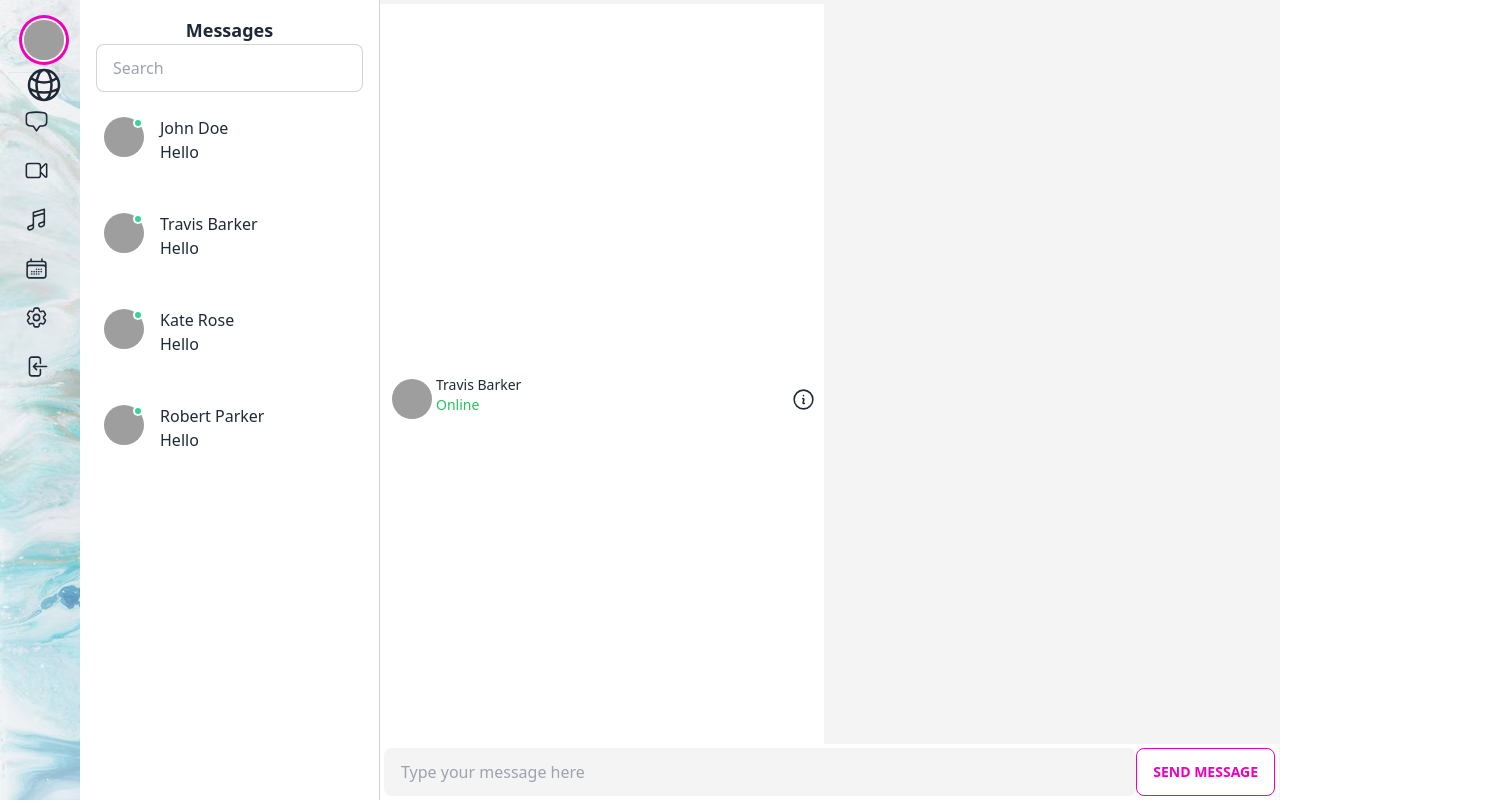
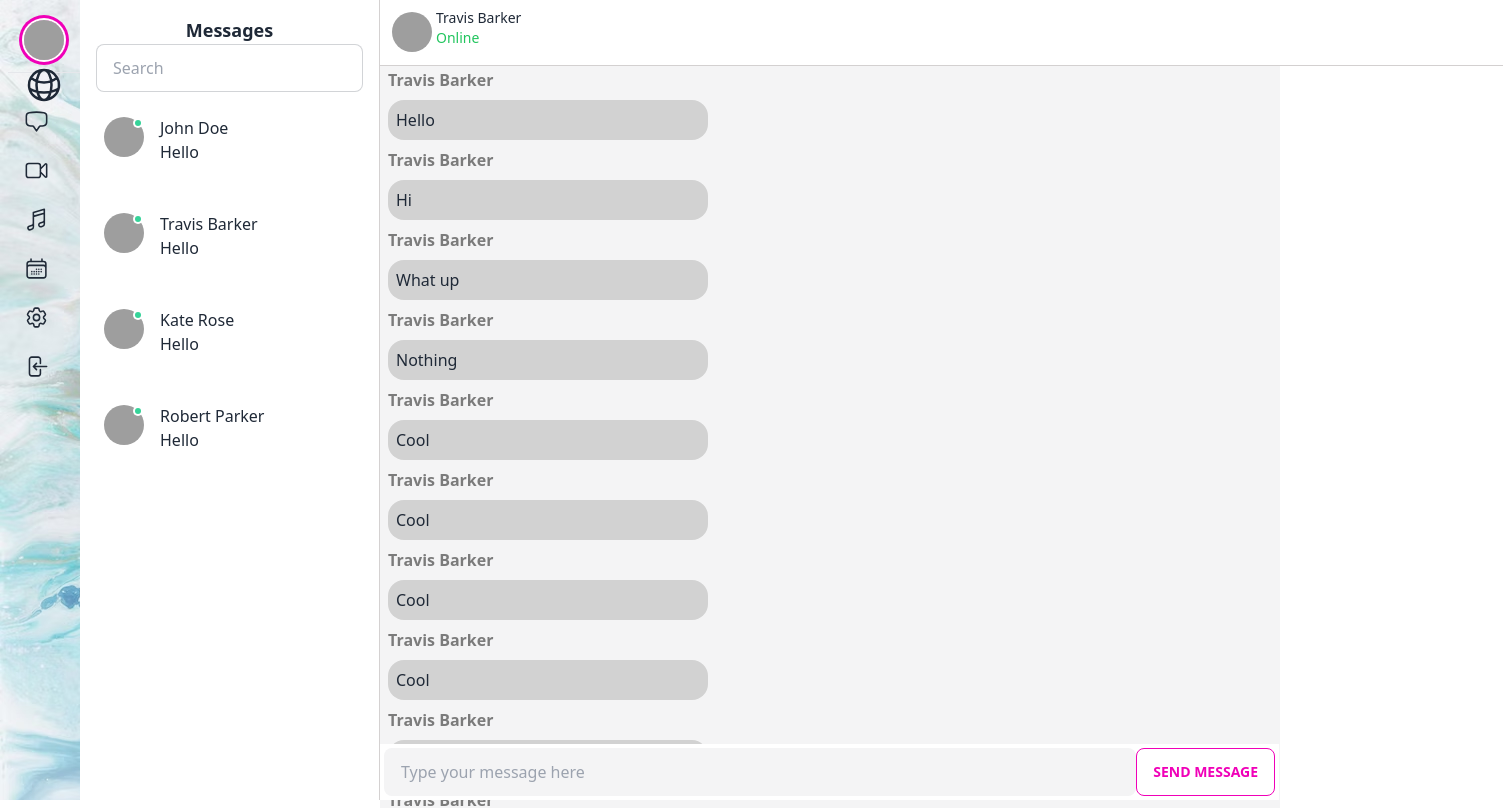
Before and after one commit to Multiverse-Workshop/Chattr, a React (Create React App) app in the folder client/: page / in a window 1280 px wide. Shown: the top 808 px of the page, 1503 px wide, since content can reach past the window. Built offline with nearby package versions, Linux system fonts and the light colour scheme; grey boxes are pictures that could not be loaded.

Commit message:
added chatmessage component and changed styling to fix issues with scrolling

```diff
--- a/client/src/components/Chat.jsx
+++ b/client/src/components/Chat.jsx
@@ -1,19 +1,28 @@
 import React from "react";
 import ChatHeader from "./ChatHeader";
+import ChatMessages from "./ChatMessages";
 
-function Chat({loggedin}) {
+function Chat({ loggedin }) {
   return (
     <div className="chat">
-      <ChatHeader loggedin={loggedin}/>
-      <div className="artboard artboard-horizontal phone-2 chat-area"></div>
+      <div className="chat-header">
+        <ChatHeader loggedin={loggedin} />
+      </div>
+      <div className="chat-area overflow-y-scroll">
+        <div className="">
+          <ChatMessages />
+        </div>
+      </div>
       <div className="type-message">
         <div className="message-input-container bg-base-100 p-1">
-        <input
-          type="text"
-          placeholder="Type your message here"
-          className="input bg-zinc-100 w-full max-w-xxl message-input"
-        />
-        <button className="btn btn-outline btn-secondary">Send Message</button>
+          <input
+            type="text"
+            placeholder="Type your message here"
+            className="input bg-zinc-100 w-full max-w-xxl message-input"
+          />
+          <button className="btn btn-outline btn-secondary">
+            Send Message
+          </button>
         </div>
       </div>
     </div>
--- /dev/null
+++ b/client/src/components/ChatMessages.jsx
@@ -0,0 +1,38 @@
+import React from 'react'
+
+function ChatMessages() {
+    const messages = [
+        {user: 'Travis Barker', message: 'Hello'},
+        {user: 'Travis Barker', message: 'Hi'},
+        {user: 'Travis Barker', message: 'What up'},
+        {user: 'Travis Barker', message: 'Nothing'},
+        {user: 'Travis Barker', message: 'Cool'},
+        {user: 'Travis Barker', message: 'Cool'},
+        {user: 'Travis Barker', message: 'Cool'},
+        {user: 'Travis Barker', message: 'Cool'},
+        {user: 'Travis Barker', message: 'Cool'},
+        {user: 'Travis Barker', message: 'Cool'},
+        {user: 'Travis Barker', message: 'Cool'},
+        {user: 'Travis Barker', message: 'Cool'},
+        {user: 'Travis Barker', message: 'Cool'},
+        {user: 'Travis Barker', message: 'Cool'},
+        {user: 'Travis Barker', message: 'Cool'},
+        {user: 'Travis Barker', message: 'Cool'},
+        {user: 'Travis Barker', message: 'Cool'},
+
+    ]
+  return (
+    <>
+    {messages.map((message, index) => {
+        return(
+            <div className='message-container' key={index}>
+                <p className='message-user'><strong>{message.user}</strong></p>
+                <p className='message-text'>{message.message}</p>
+            </div>
+        );
+        })}
+    </>
+  )
+}
+
+export default ChatMessages
--- a/client/src/index.css
+++ b/client/src/index.css
@@ -4,7 +4,7 @@
 
 
 .main{
-  height: 100vh;
+  height: 100%;
   display: grid;
   grid-template-columns: 80px 300px 1fr;
   grid-template-rows: 100%;
@@ -16,11 +16,19 @@
 .side-nav{
   grid-area: side-nav;
   background-image: url('background.jpg');
+  height: 100vh;
+  box-sizing: border-box;
+  position: fixed;
 
 }
 .message-side-bar{
   border-right: 1px rgb(212, 209, 209) solid;
   grid-area: message-side-bar;
+  height: 100vh;
+  position: fixed;
+  left: 80px;
+  width: 300px;
+
 }
 
 .messages{
@@ -34,6 +42,8 @@
 .chat{
   grid-area: chat;
   background-color: rgb(244 244 245);
+  margin-top: 4rem;
+  margin-bottom: 3.5rem;
 }
 .chat-header{
   border-bottom: 1px solid rgb(211, 208, 208);
@@ -41,13 +51,15 @@
 .user-info-chat-header{
   display: flex;
 }
-.chat-area{
-  overflow: auto;
-}
 .type-message{
   position: fixed;
   bottom: 0;
   width: calc(100% - 381px)
+}
+.chat-header{
+  position: fixed;
+  top: 0;
+  margin-bottom: 2rem;
 }
 .message-input-container{
   display: flex;
@@ -62,3 +74,18 @@
   align-items: center;
   justify-content: center;
 }
+.message-container{
+  display: flex;
+  flex-direction: column;
+}
+.message-user{
+  margin:  0 .5rem;
+  color: rgb(123, 123, 123);
+}
+.message-text{
+  padding: .5rem;
+  background-color: rgb(210, 210, 210);
+  max-width: 20rem;
+  border-radius: 1rem;
+  margin: .5rem;
+}
```
